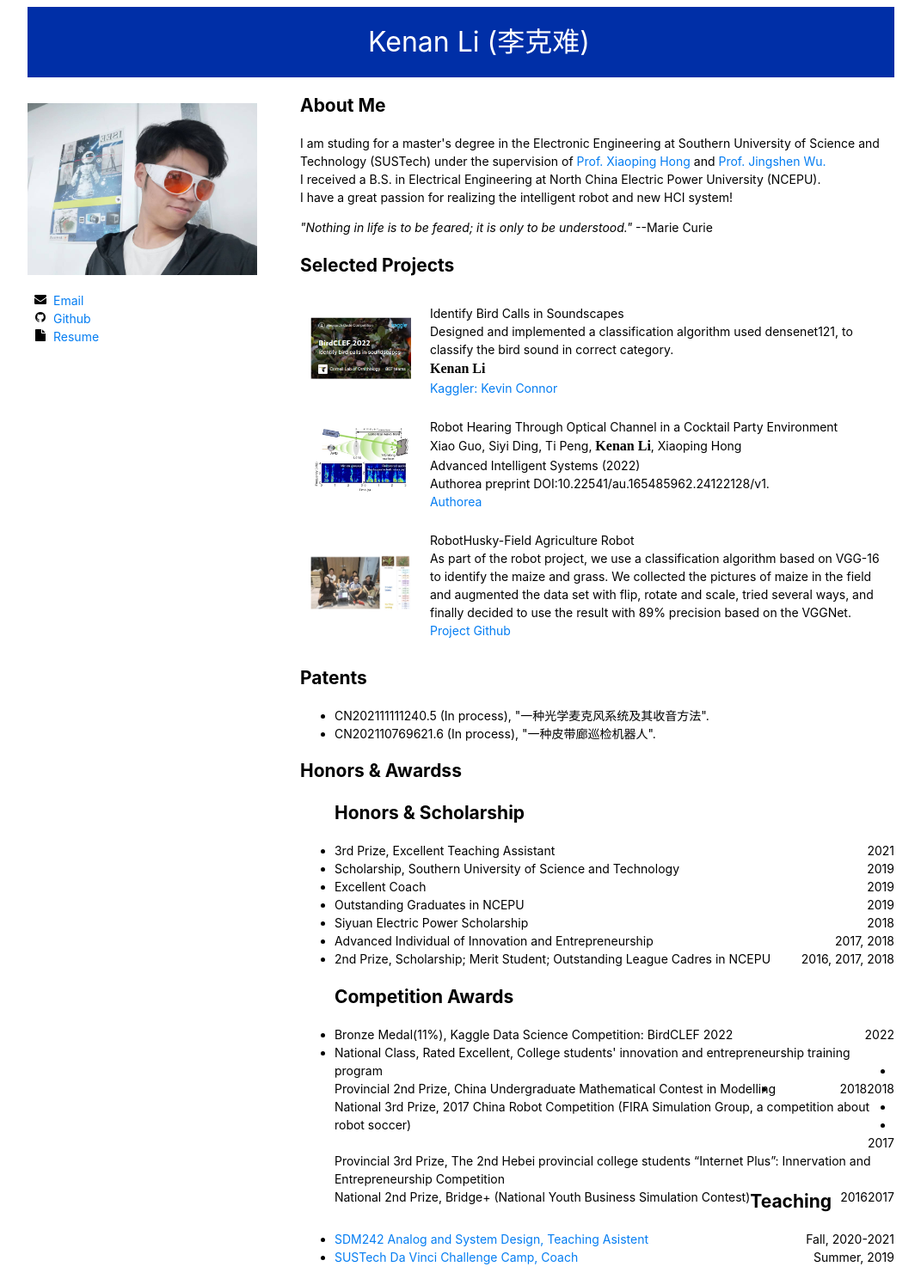
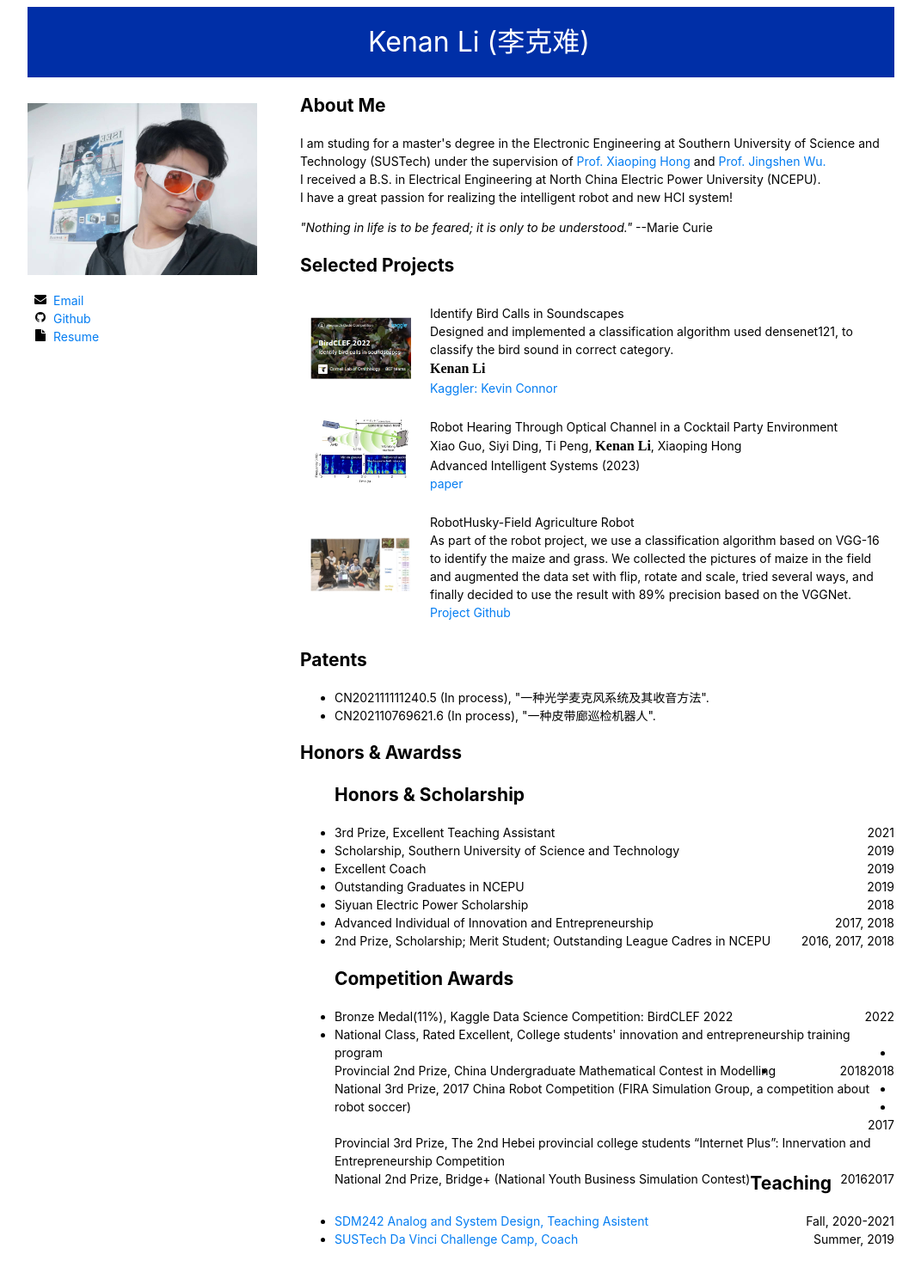
Before and after one commit to ConnorKevin/ConnorKevin.github.io, a Jekyll site: the page index.html, which Jekyll copies as it is, in a window 1280 px wide. Shown: the whole page at 86% size, without its empty margins (104-1175 px from the left). Built offline with Jekyll 4.4.1, drawn with Linux system fonts in a browser that asks for light colours; after the commit the page ends 1474 px from its top, so only the background shows below that.

Commit message:
Update index.html

```diff
--- a/index.html
+++ b/index.html
@@ -131,9 +131,8 @@
 			<a href="", style="color : #000000;">Ti Peng</a>,
 			<a href="", style="color : #000000;"><strong>Kenan Li</strong></a>,
 			<a href="https://isee.technology/people/", style="color : #000000;">Xiaoping Hong</a><br/>
-	        Advanced Intelligent Systems (2022)<br/>
-	        Authorea preprint DOI:10.22541/au.165485962.24122128/v1.<br/>
-			<a href="https://www.authorea.com/users/486008/articles/571201-supporting-information-for-robot-hearing-through-optical-channel-in-a-cocktail-party-environment">Authorea</a>
+	        Advanced Intelligent Systems (2023)<br/>
+			<a href="https://onlinelibrary.wiley.com/doi/10.1002/aisy.202200143">paper</a>
 		    </td>
 		    </tr>
 
```
